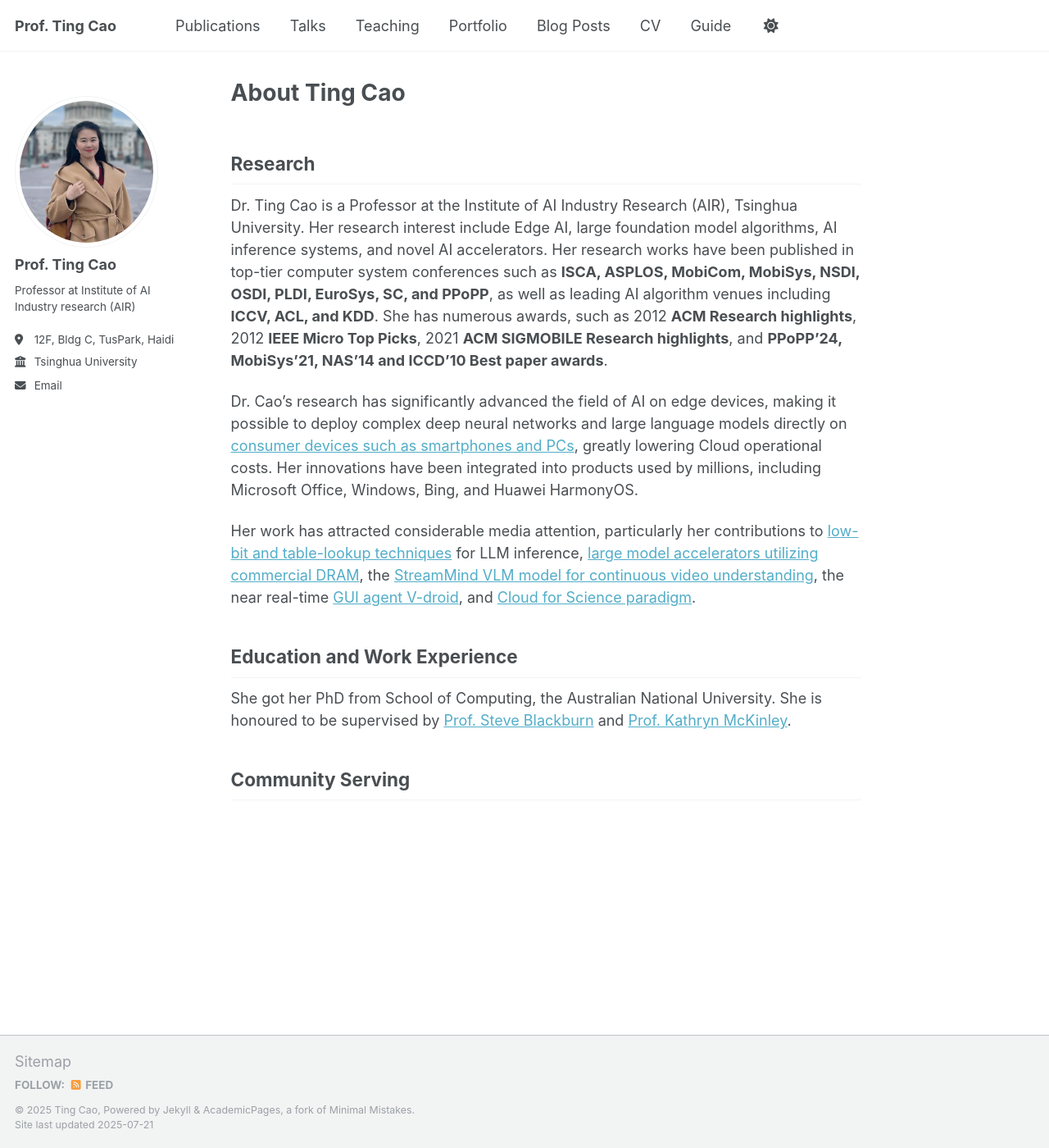
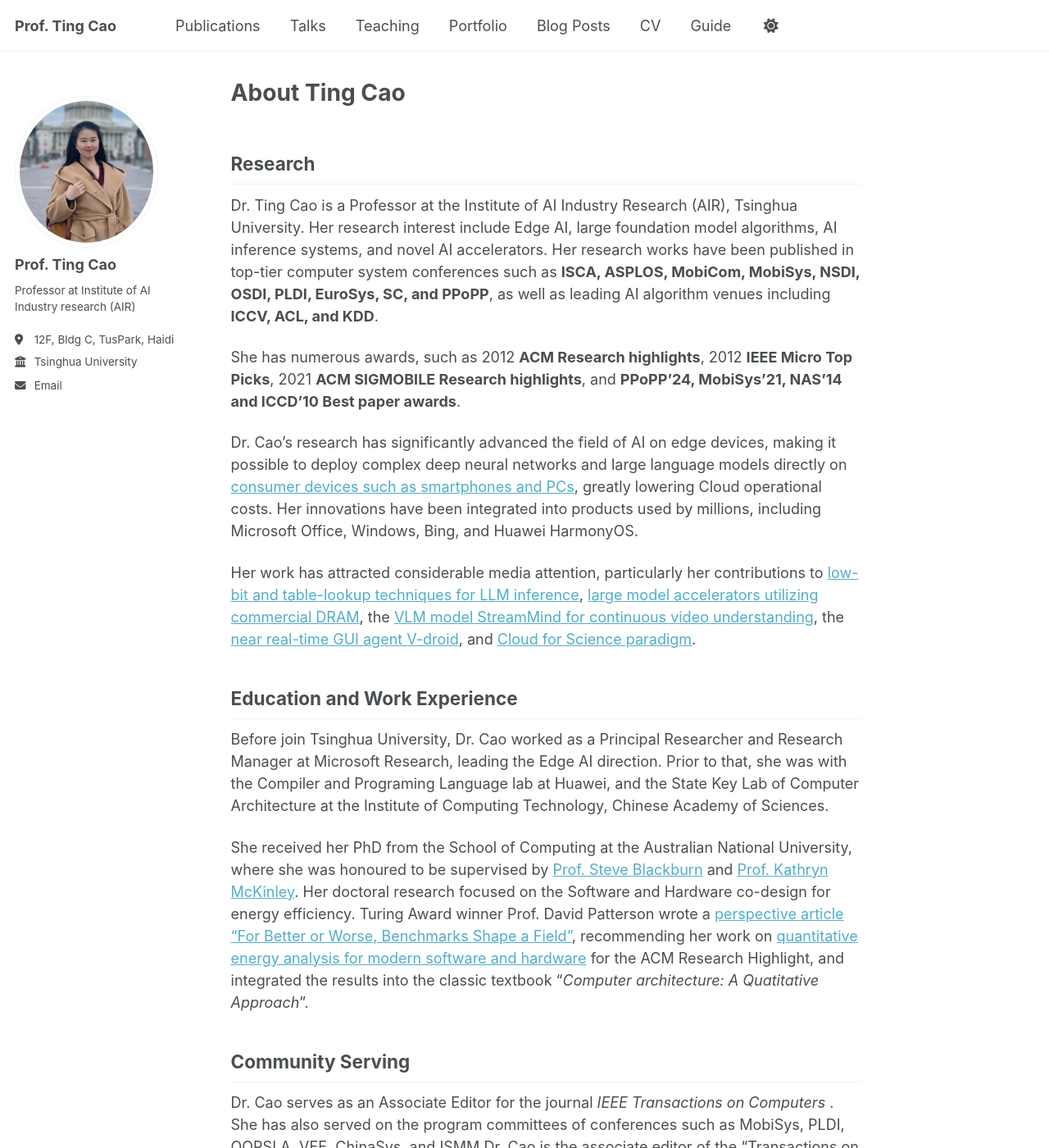
Before and after one commit to tingcao952/tingcao952.github.io, a Jekyll site: the page built from _pages/about.md, in a window 1280 px wide and 1400 px high. Shown: the whole window at 82% size. Built offline with Jekyll 4.4.1, drawn with Linux system fonts in a browser that asks for light colours; a script that is not in the unit is left out; some of the changed text lies outside the part shown.

Commit message:
finish editing about for now

```diff
--- a/_pages/about.md
+++ b/_pages/about.md
@@ -8,16 +8,22 @@ redirect_from:
 ---
 ## Research
 
-Dr. Ting Cao is a Professor at the Institute of AI Industry Research (AIR), Tsinghua University. Her research interest include Edge AI, large foundation model algorithms, AI inference systems, and novel AI accelerators. Her research works have been published in top-tier computer system conferences such as **ISCA, ASPLOS, MobiCom, MobiSys, NSDI, OSDI, PLDI, EuroSys, SC, and PPoPP**, as well as leading AI algorithm venues including **ICCV, ACL, and KDD**. She has numerous awards, such as 2012 **ACM Research highlights**, 2012
+Dr. Ting Cao is a Professor at the Institute of AI Industry Research (AIR), Tsinghua University. Her research interest include Edge AI, large foundation model algorithms, AI inference systems, and novel AI accelerators. Her research works have been published in top-tier computer system conferences such as **ISCA, ASPLOS, MobiCom, MobiSys, NSDI, OSDI, PLDI, EuroSys, SC, and PPoPP**, as well as leading AI algorithm venues including **ICCV, ACL, and KDD**.
+
+She has numerous awards, such as 2012 **ACM Research highlights**, 2012
 **IEEE Micro Top Picks**, 2021 **ACM SIGMOBILE Research highlights**, and **PPoPP'24, MobiSys'21, NAS'14 and ICCD'10
 Best paper awards**.
 
 Dr. Cao’s research has significantly advanced the field of AI on edge devices, making it possible to deploy complex deep neural networks and large language models directly on [consumer devices such as smartphones and PCs](https://www.microsoft.com/en-us/research/blog/achieving-zero-cogs-with-microsoft-editor-neural-grammar-checker/), greatly lowering Cloud operational costs. Her innovations have been integrated into products used by millions, including Microsoft Office, Windows, Bing, and Huawei HarmonyOS.
 
-Her work has attracted considerable media attention, particularly her contributions to [low-bit and table-lookup techniques](https://mp.weixin.qq.com/s/xOaOCLu4fdpx0-IVB0UnTg) for LLM inference, [large model accelerators utilizing commercial DRAM](https://mp.weixin.qq.com/s/n1ZRa0g98YGuxTKxAES_AQ), the [StreamMind VLM model for continuous video understanding](https://mp.weixin.qq.com/s/rGTV4zbxi-fhtOmpbRqPRw), the near real-time [GUI agent V-droid](https://mp.weixin.qq.com/s/GxTJrTp-gfg0N1wchpYptg), and [Cloud for Science paradigm](https://mp.weixin.qq.com/s/f_Qr3tNfpvSAdRbt0JFx0Q).
+Her work has attracted considerable media attention, particularly her contributions to [low-bit and table-lookup techniques for LLM inference](https://mp.weixin.qq.com/s/xOaOCLu4fdpx0-IVB0UnTg), [large model accelerators utilizing commercial DRAM](https://mp.weixin.qq.com/s/n1ZRa0g98YGuxTKxAES_AQ), the [VLM model StreamMind for continuous video understanding](https://mp.weixin.qq.com/s/rGTV4zbxi-fhtOmpbRqPRw), the [near real-time GUI agent V-droid](https://mp.weixin.qq.com/s/GxTJrTp-gfg0N1wchpYptg), and [Cloud for Science paradigm](https://mp.weixin.qq.com/s/f_Qr3tNfpvSAdRbt0JFx0Q).
 
 ## Education and Work Experience
 
-She got her PhD from School of Computing, the Australian National University. She is honoured to be supervised by [Prof. Steve Blackburn](https:www.steveblackburn.org) and [Prof. Kathryn McKinley](https://www.cs.utexas.edu/~mckinley/).
+Before join Tsinghua University, Dr. Cao worked as a Principal Researcher and Research Manager at Microsoft Research, leading the Edge AI direction. Prior to that, she was with the Compiler and Programing Language lab at Huawei, and the State Key Lab of Computer Architecture at the Institute of Computing Technology, Chinese Academy of Sciences.
+
+She received her PhD from the School of Computing at the Australian National University, where she was honoured to be supervised by [Prof. Steve Blackburn](https:www.steveblackburn.org) and [Prof. Kathryn McKinley](https://www.cs.utexas.edu/~mckinley/). Her doctoral research focused on the Software and Hardware co-design for energy efficiency. Turing Award winner Prof. David Patterson wrote a [perspective article "For Better or Worse, Benchmarks Shape a Field"](https://cacm.acm.org/research/technical-perspective-for-better-or-worse-benchmarks-shape-a-field/),  recommending her work on [quantitative energy analysis for modern software and hardware](https://cacm.acm.org/research/looking-back-and-looking-forward/) for the ACM Research Highlight, and integrated the results into the classic textbook "*Computer architecture: A Quatitative Approach*".
 
 ## Community Serving
+
+Dr. Cao serves as an Associate Editor for the journal *IEEE Transactions on Computers* . She has also served on the program committees of conferences such as MobiSys, PLDI, OOPSLA, VEE, ChinaSys, and ISMM.Dr. Cao is the associate editor of the "Transactions on Computers". She has also severd as PCs for conferences including MobiSys, PLDI, OOPSLA, VEE, ChinaSys, and ISMM.
```
